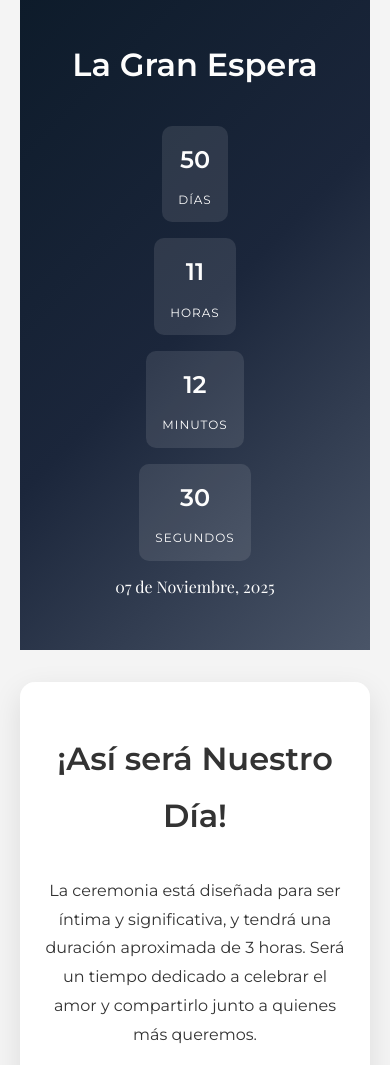
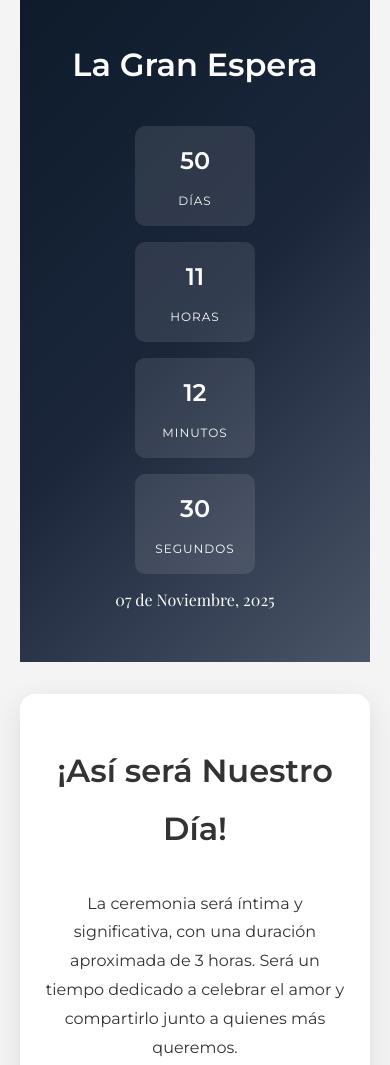
Before and after one commit to yovi983923/invitaci-n-Gio-y-lean, a plain HTML site: page index.html in a window 390 px wide. Shown: the part 1060-2125 px from the top of the page. Drawn offline with nearby package versions, Linux system fonts and the light colour scheme.

Commit message:
Add files via upload

```diff
--- a/index.html
+++ b/index.html
@@ -64,7 +64,7 @@
 
         <section id="event-details" class="section card-section hidden">
             <h2>¡Así será Nuestro Día!</h2>
-            <p class="event-intro">La ceremonia está diseñada para ser íntima y significativa, y tendrá una duración aproximada de 3 horas. Será un tiempo dedicado a celebrar el amor y compartirlo junto a quienes más queremos.</p>
+            <p class="event-intro">La ceremonia será íntima y significativa, con una duración aproximada de 3 horas. Será un tiempo dedicado a celebrar el amor y compartirlo junto a quienes más queremos.</p>
         </section>
 
         <section id="location" class="section card-section hidden">
--- a/style.css
+++ b/style.css
@@ -319,6 +319,50 @@ footer p { font-family: var(--font-headings); font-size: 1.4rem; }
     }
 }
 
+/* ===== Responsive Música y Galería ===== */
+@media (max-width: 520px) {
+    /* Música */
+    .music-container { gap: 0.75rem; }
+    #music-toggle { width: 56px; height: 56px; }
+    .music-message p { font-size: 1rem; text-align: center; }
+
+    /* Galería slider */
+    .slide { flex: 0 0 180px; }
+    .slide img { height: 200px; }
+}
+
+/* ===== Reloj / Countdown responsive ===== */
+@media (max-width: 520px) {
+    #timer {
+        flex-direction: column;   /* Apilar verticalmente */
+        gap: 1rem;                /* Separación entre bloques */
+        align-items: center;
+    }
+
+    .time-box {
+        width: 120px;             /* 🔹 Mismo ancho en todas */
+        height: 100px;            /* 🔹 Misma altura en todas */
+        padding: 0.75rem 1rem;
+        display: flex;
+        flex-direction: column;
+        justify-content: center;  /* Centra el contenido */
+        align-items: center;
+    }
+
+    .time-box span {
+        font-size: 1.5rem;        /* Número más pequeño */
+    }
+
+    .time-box p {
+        font-size: 0.75rem;       /* Texto más pequeño */
+    }
+
+    .date {
+        font-size: 1rem;
+        margin-top: 0.75rem;
+    }
+}
+
 /* ===== Slider Galería (ya existente) ===== */
 .photo-slider {
     overflow: hidden;
@@ -356,3 +400,9 @@ footer p { font-family: var(--font-headings); font-size: 1.4rem; }
     0% { transform: translateX(0); }
     100% { transform: translateX(-50%); }
 }
+/* ===== Ajuste header en móvil ===== */
+@media (max-width: 520px) {
+    .hero-alt {
+        background-position: left center; /* mueve la imagen hacia la izquierda */
+    }
+}
```
